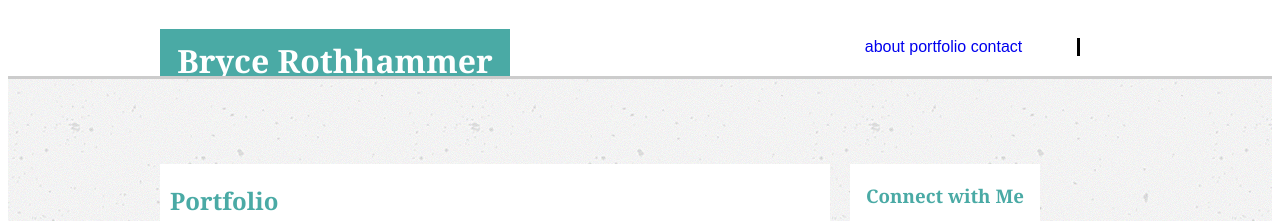
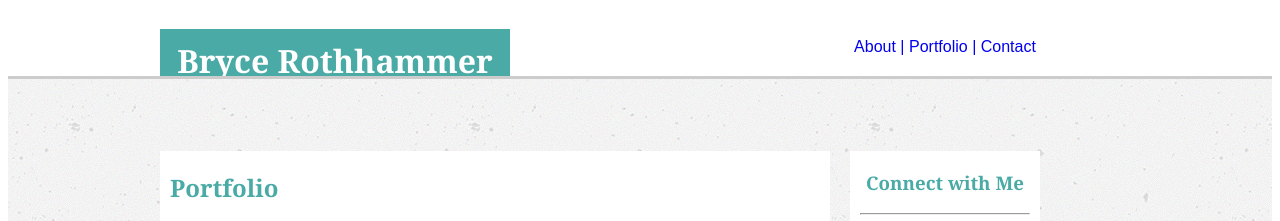
Before and after one commit to brothhammer/Basic-Portfolio, a plain HTML site: page portfolio.html in a window 1280 px wide. Shown: the top 221 px of the page. Drawn offline with Linux system fonts and the light colour scheme.

Commit message:
ready to turn in

```diff
--- a/assets/css/style.css
+++ b/assets/css/style.css
@@ -30,6 +30,7 @@ h1 {
 	background-color: #4aaaa5;
 	color: #FFFFFF;
 	width:350px;
+	height: 50px;
 	float: left;
 	position: relative;
 	/*left: 80px;*/
@@ -39,18 +40,22 @@ h1 {
 }
 
 .navLink {
-	width: 270px;
+	width: 310px;
 	position: relative;
 	float: left;
-	left: 300px;
+	left: 280px;
 	top: 30px;
 	text-align: center;
 	background-color: #FFFFFF;
 	font-family: 'Arial', 'Helvetica Neue', Helvetica, sans-serif;
-	border-right: solid;
 }
 
-a:link {
+.navLink a {
+	display: inline;
+	text-decoration: none;
+}
+
+.connect a {
 	text-decoration: none;
 }
 
--- a/portfolio.html
+++ b/portfolio.html
@@ -14,9 +14,9 @@
 			<h1>Bryce Rothhammer</h1>
 
 			<div class=navLink>
-				<a href="index.html">about</a>
-				<a href="portfolio.html">portfolio</a>
-				<a href="contact.html">contact</a>
+				<a href="index.html">About  |</a>
+				<a href="portfolio.html">Portfolio  |</a>
+				<a href="contact.html">Contact</a>
 			</div>
 
 		</div>
```
Also changed, not shown: contact.html (+3 -4 lines), index.html (+2 -2 lines).
